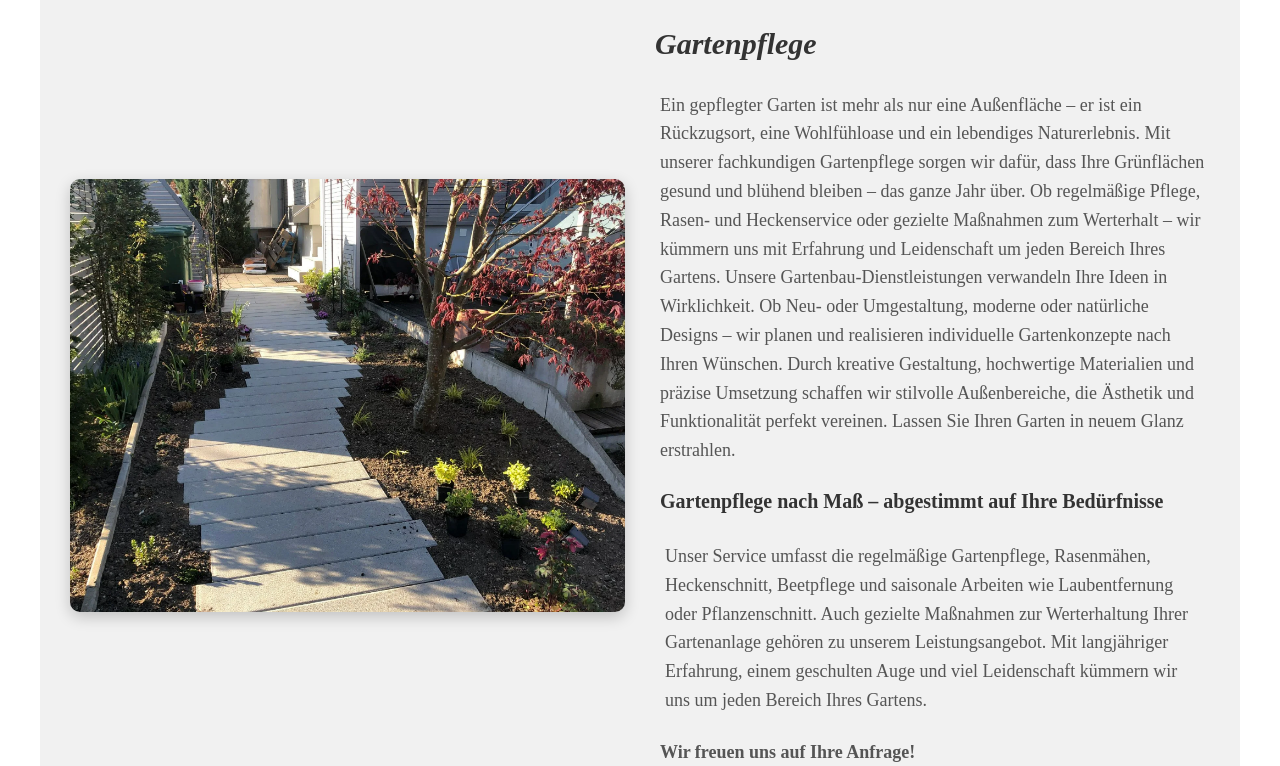
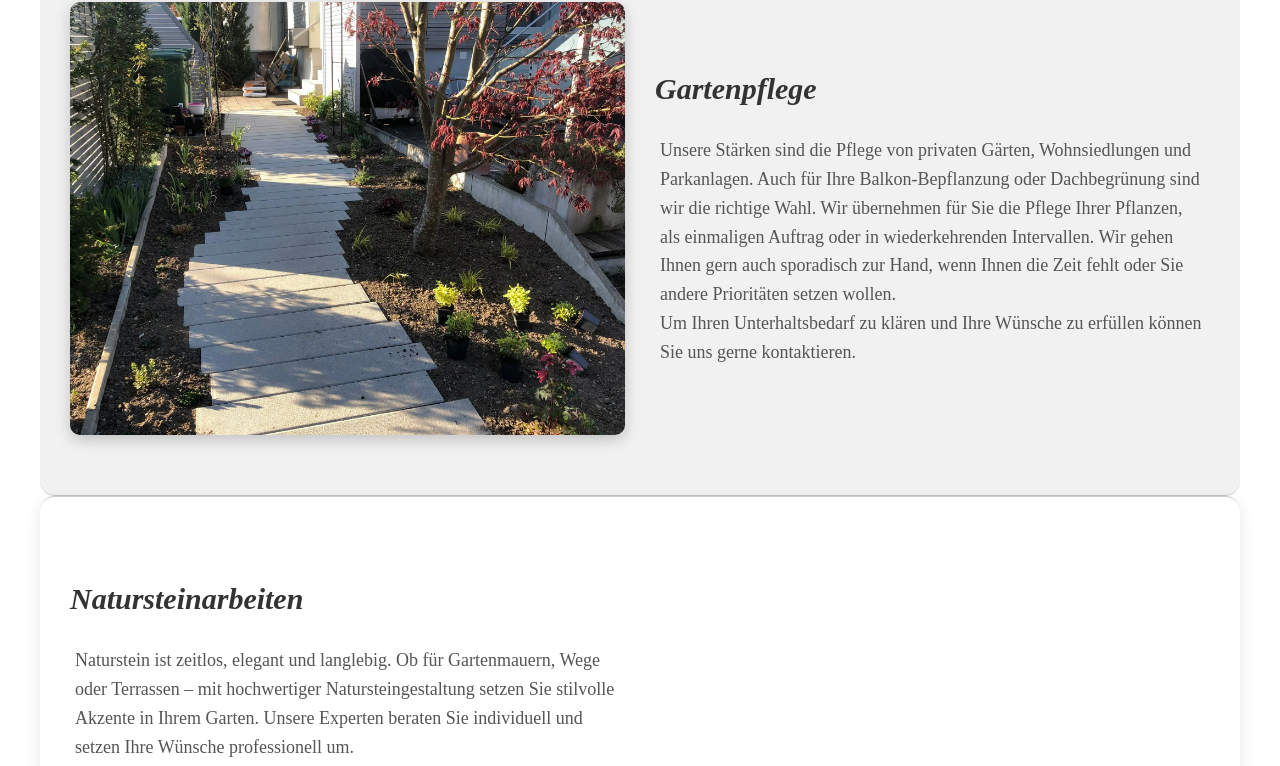
Before and after one commit to diego-monfort-landolt/gartenbau, a React (Vite) app: page / in a window 1280 px wide. Shown: the part 2549-3315 px from the top of the page. Built offline with nearby package versions, Linux system fonts and the light colour scheme.

Commit message:
hinzufügen neues textes -hinzufügen von helmet

```diff
--- a/src/components/Gartenpflege.tsx
+++ b/src/components/Gartenpflege.tsx
@@ -1,25 +1,37 @@
 import React from "react";
+import { Helmet } from "react-helmet";
 import "../styles/Gartenpflege.css";
 import BeispielBild from "../assets/img/J. Landolt Gartenbau GmbH,gartenweg.png";
 
 const Gartenpflege: React.FC = () => {
   return (
-    <section id="Gartenpflege" className="gartenpflege-container">
+  <>
+    <Helmet>
+        <title>Gartenpflege | J. Landolt Gartenbau GmbH</title>
+        <meta
+          name="description"
+          content="Professionelle Gartenpflege in Bülach und Umgebung. Wir gestalten und pflegen private Gärten, Wohnsiedlungen und Parkanlagen mit Leidenschaft und Expertise. Lassen Sie uns Ihre Balkon-Bepflanzung oder Dachbegrünung übernehmen. Kontaktieren Sie uns für eine individuelle Beratung! Landolt Gartenbau, Buelach, Kloten, Rümlang"
+        />
+        <meta name="keywords" content="Gartenpflege, Gartenbau, Bülach, Garten gestalten, Parkanlagen, Dachbegrünung, Balkonbepflanzung, Pflanzenpflege" />
+        <meta name="author" content="J. Landolt Gartenbau GmbH" />
+        <meta name="robots" content="index, follow" />
+      </Helmet>
+   <section id="Gartenpflege" className="gartenpflege-container">
       <div className="image-wrapper">
         <img src={BeispielBild} alt="Gartenpflege und Gartenbau Beispiel" />
       </div>
       <div className="text-wrapper">
         <h2>Gartenpflege</h2>
         <p>
-          Ein gepflegter Garten ist mehr als nur eine Außenfläche – er ist ein Rückzugsort, eine Wohlfühloase und ein lebendiges Naturerlebnis. Mit unserer fachkundigen Gartenpflege sorgen wir dafür, dass Ihre Grünflächen gesund und blühend bleiben – das ganze Jahr über. Ob regelmäßige Pflege, Rasen- und Heckenservice oder gezielte Maßnahmen zum Werterhalt – wir kümmern uns mit Erfahrung und Leidenschaft um jeden Bereich Ihres Gartens.
-          Unsere Gartenbau-Dienstleistungen verwandeln Ihre Ideen in Wirklichkeit. Ob Neu- oder Umgestaltung, moderne oder natürliche Designs – wir planen und realisieren individuelle Gartenkonzepte nach Ihren Wünschen. Durch kreative Gestaltung, hochwertige Materialien und präzise Umsetzung schaffen wir stilvolle Außenbereiche, die Ästhetik und Funktionalität perfekt vereinen.
-          Lassen Sie Ihren Garten in neuem Glanz erstrahlen. <br/>
-          <h3>Gartenpflege nach Maß – abgestimmt auf Ihre Bedürfnisse</h3>
-          <p>Unser Service umfasst die regelmäßige Gartenpflege, Rasenmähen, Heckenschnitt, Beetpflege und saisonale Arbeiten wie Laubentfernung oder Pflanzenschnitt. Auch gezielte Maßnahmen zur Werterhaltung Ihrer Gartenanlage gehören zu unserem Leistungsangebot. Mit langjähriger Erfahrung, einem geschulten Auge und viel Leidenschaft kümmern wir uns um jeden Bereich Ihres Gartens.</p>
-          <b>Wir freuen uns auf Ihre Anfrage!</b>
+         Unsere Stärken sind die Pflege von privaten Gärten, Wohnsiedlungen und Parkanlagen. Auch für Ihre Balkon-Bepflanzung oder Dachbegrünung sind wir die richtige Wahl.
+          Wir übernehmen für Sie die Pflege Ihrer Pflanzen, als einmaligen Auftrag oder in wiederkehrenden Intervallen. Wir gehen Ihnen gern auch sporadisch zur Hand, wenn Ihnen die Zeit fehlt oder Sie andere Prioritäten setzen wollen.
+          <br />
+          Um Ihren Unterhaltsbedarf zu klären und Ihre Wünsche zu erfüllen können Sie uns gerne kontaktieren.
         </p>
       </div>
     </section>
+  </>
+
   );
 };
 export default Gartenpflege;
```
